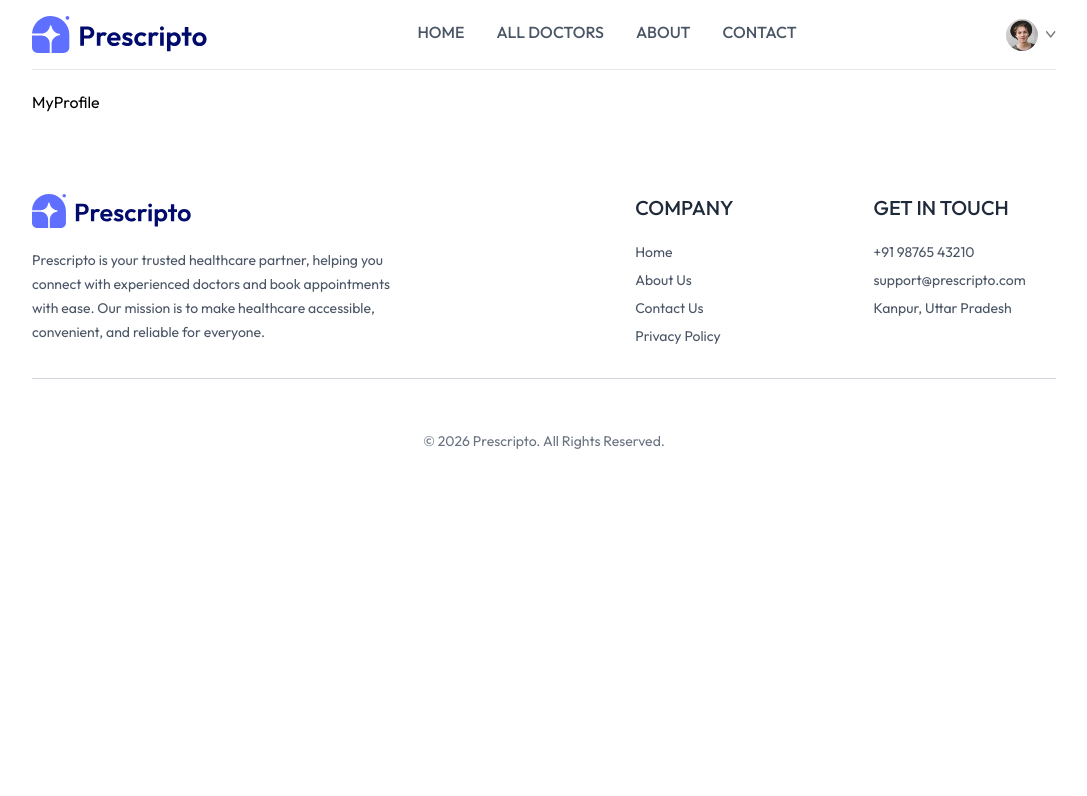
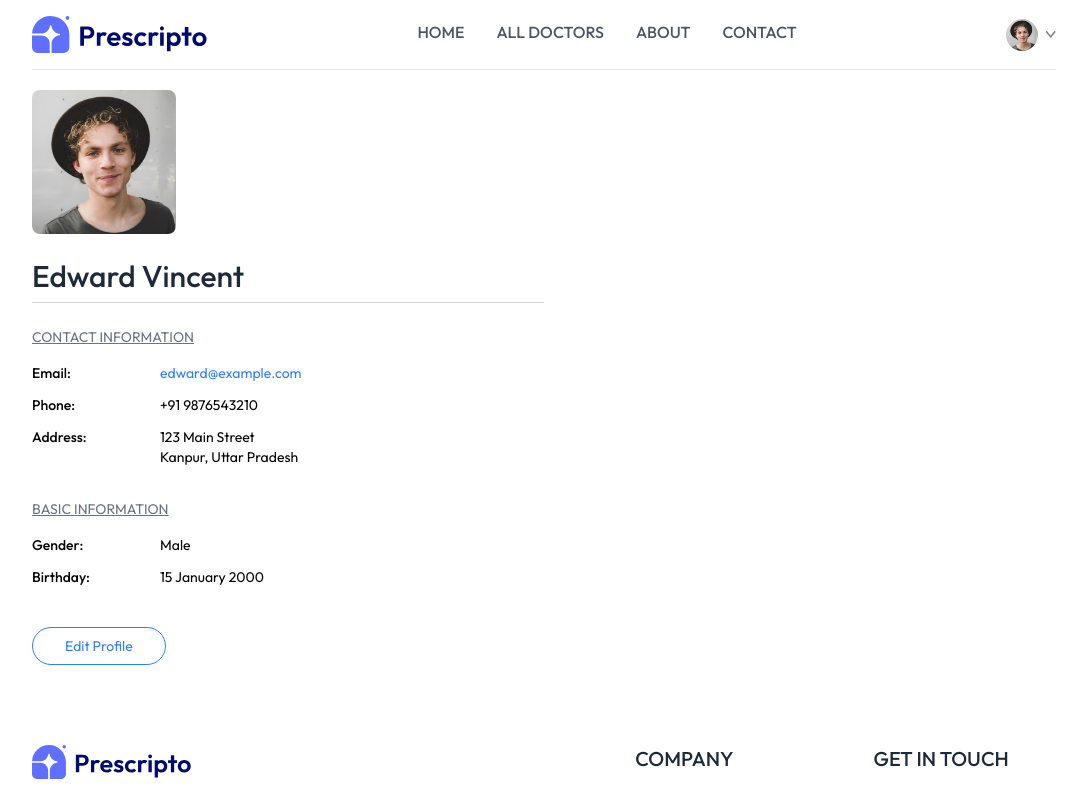
Before and after one commit to Utkarsh-webdev/Doc-Place, a React (Vite) app in the folder client/: page /my-profile in a window 1280 px wide. Shown: the top 796 px of the page, without its empty margins (96-1183 px from the left). Built offline with nearby package versions, Linux system fonts and the light colour scheme.

Commit message:
Enhance MyProfile page with user data display, editing functionality, and improved layout

```diff
--- a/client/src/pages/MyProfile.jsx
+++ b/client/src/pages/MyProfile.jsx
@@ -1,8 +1,176 @@
-import React from 'react'
+import React, { useState } from 'react'
+import { assets } from '../assets/assets_frontend/assets'
 
 const MyProfile = () => {
+
+  const [isEdit, setIsEdit] = useState(false)
+
+  const [userData, setUserData] = useState({
+    name: 'Edward Vincent',
+    image: assets.profile_pic,
+    email: 'edward@example.com',
+    phone: '+91 9876543210',
+    address: {
+      line1: '123 Main Street',
+      line2: 'Kanpur, Uttar Pradesh',
+    },
+    gender: 'Male',
+    dob: '15 January 2000',
+  })
+
   return (
-    <div>MyProfile</div>
+    <div className='max-w-lg flex flex-col gap-2 text-sm'>
+
+      <img
+        className='w-36 rounded-lg'
+        src={userData.image}
+        alt={userData.name}
+      />
+
+      {isEdit ? (
+        <input
+          className='bg-gray-50 text-3xl font-medium max-w-60 mt-4 border rounded px-2 py-1'
+          type='text'
+          value={userData.name}
+          onChange={(e) =>
+            setUserData((prev) => ({
+              ...prev,
+              name: e.target.value,
+            }))
+          }
+        />
+      ) : (
+        <p className='text-3xl font-medium text-gray-800 mt-4'>
+          {userData.name}
+        </p>
+      )}
+
+      <hr className='bg-zinc-300 h-[1px] border-none' />
+
+      {/* Contact Information */}
+      <div>
+        <p className='text-gray-500 underline mt-4'>
+          CONTACT INFORMATION
+        </p>
+
+        <div className='grid grid-cols-[1fr_3fr] gap-y-3 mt-4'>
+
+          <p className='font-medium'>Email:</p>
+          <p className='text-blue-500'>{userData.email}</p>
+
+          <p className='font-medium'>Phone:</p>
+
+          {isEdit ? (
+            <input
+              className='bg-gray-50 max-w-52 border rounded px-2 py-1'
+              type='text'
+              value={userData.phone}
+              onChange={(e) =>
+                setUserData((prev) => ({
+                  ...prev,
+                  phone: e.target.value,
+                }))
+              }
+            />
+          ) : (
+            <p>{userData.phone}</p>
+          )}
+
+          <p className='font-medium'>Address:</p>
+
+          {isEdit ? (
+            <div>
+              <input
+                className='bg-gray-50 w-full border rounded px-2 py-1'
+                type='text'
+                value={userData.address.line1}
+                onChange={(e) =>
+                  setUserData((prev) => ({
+                    ...prev,
+                    address: {
+                      ...prev.address,
+                      line1: e.target.value,
+                    },
+                  }))
+                }
+              />
+
+              <input
+                className='bg-gray-50 w-full border rounded px-2 py-1 mt-2'
+                type='text'
+                value={userData.address.line2}
+                onChange={(e) =>
+                  setUserData((prev) => ({
+                    ...prev,
+                    address: {
+                      ...prev.address,
+                      line2: e.target.value,
+                    },
+                  }))
+                }
+              />
+            </div>
+          ) : (
+            <p>
+              {userData.address.line1}
+              <br />
+              {userData.address.line2}
+            </p>
+          )}
+        </div>
+      </div>
+
+      {/* Basic Information */}
+      <div>
+        <p className='text-gray-500 underline mt-6'>
+          BASIC INFORMATION
+        </p>
+
+        <div className='grid grid-cols-[1fr_3fr] gap-y-3 mt-4'>
+
+          <p className='font-medium'>Gender:</p>
+
+          {isEdit ? (
+            <select
+              className='max-w-32 border rounded px-2 py-1'
+              value={userData.gender}
+              onChange={(e) =>
+                setUserData((prev) => ({
+                  ...prev,
+                  gender: e.target.value,
+                }))
+              }
+            >
+              <option value='Male'>Male</option>
+              <option value='Female'>Female</option>
+            </select>
+          ) : (
+            <p>{userData.gender}</p>
+          )}
+
+          <p className='font-medium'>Birthday:</p>
+
+          {isEdit ? (
+            <input
+              className='max-w-40 border rounded px-2 py-1'
+              type='date'
+              value='2000-01-15'
+            />
+          ) : (
+            <p>{userData.dob}</p>
+          )}
+        </div>
+      </div>
+
+      {/* Button */}
+      <button
+  onClick={() => setIsEdit(!isEdit)}
+  className='border border-blue-500 text-blue-500 px-8 py-2 rounded-full mt-8 hover:bg-blue-500 hover:text-white transition-all duration-300 w-fit'
+>
+  {isEdit ? 'Save Information' : 'Edit Profile'}
+</button>
+
+    </div>
   )
 }
 
```
